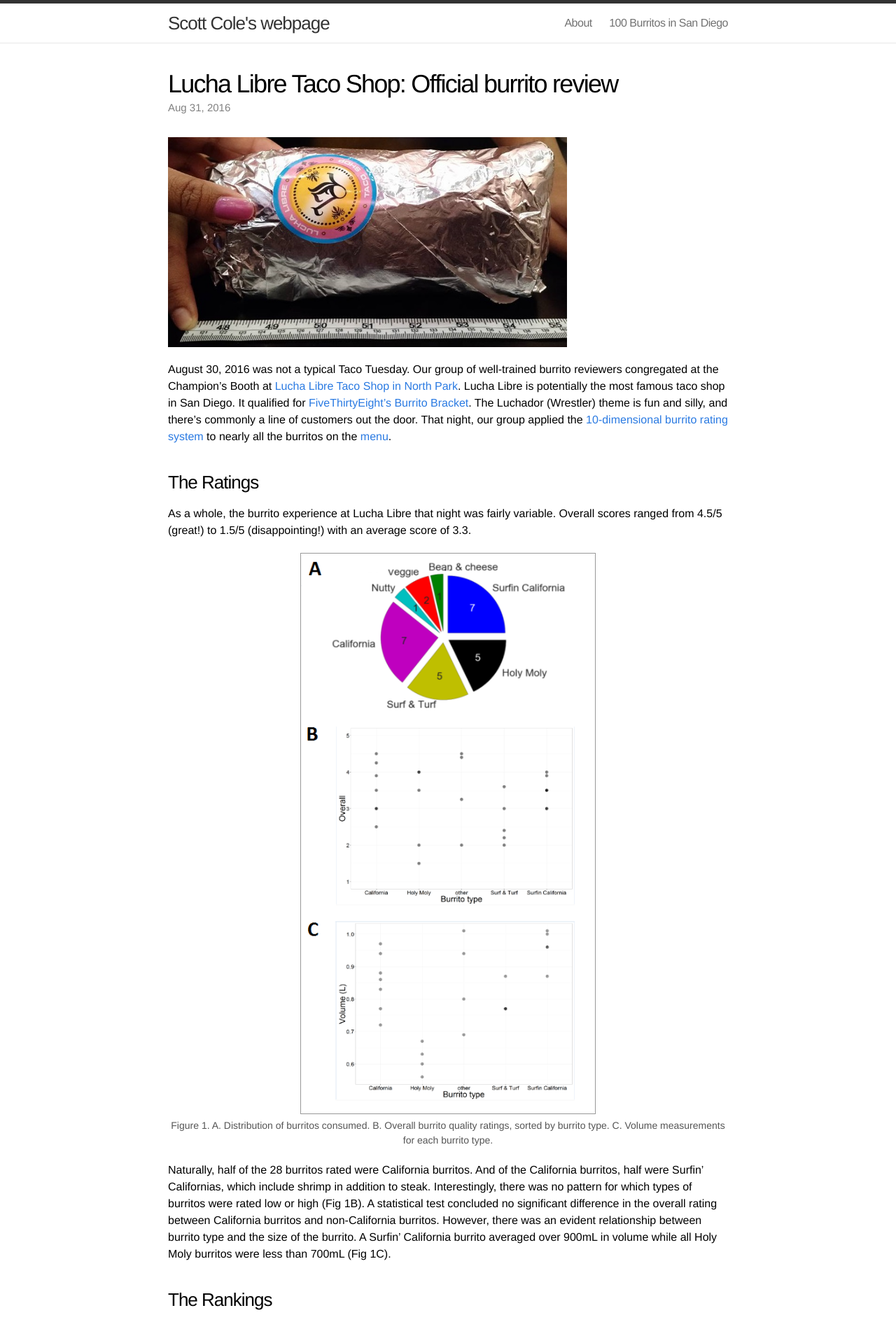
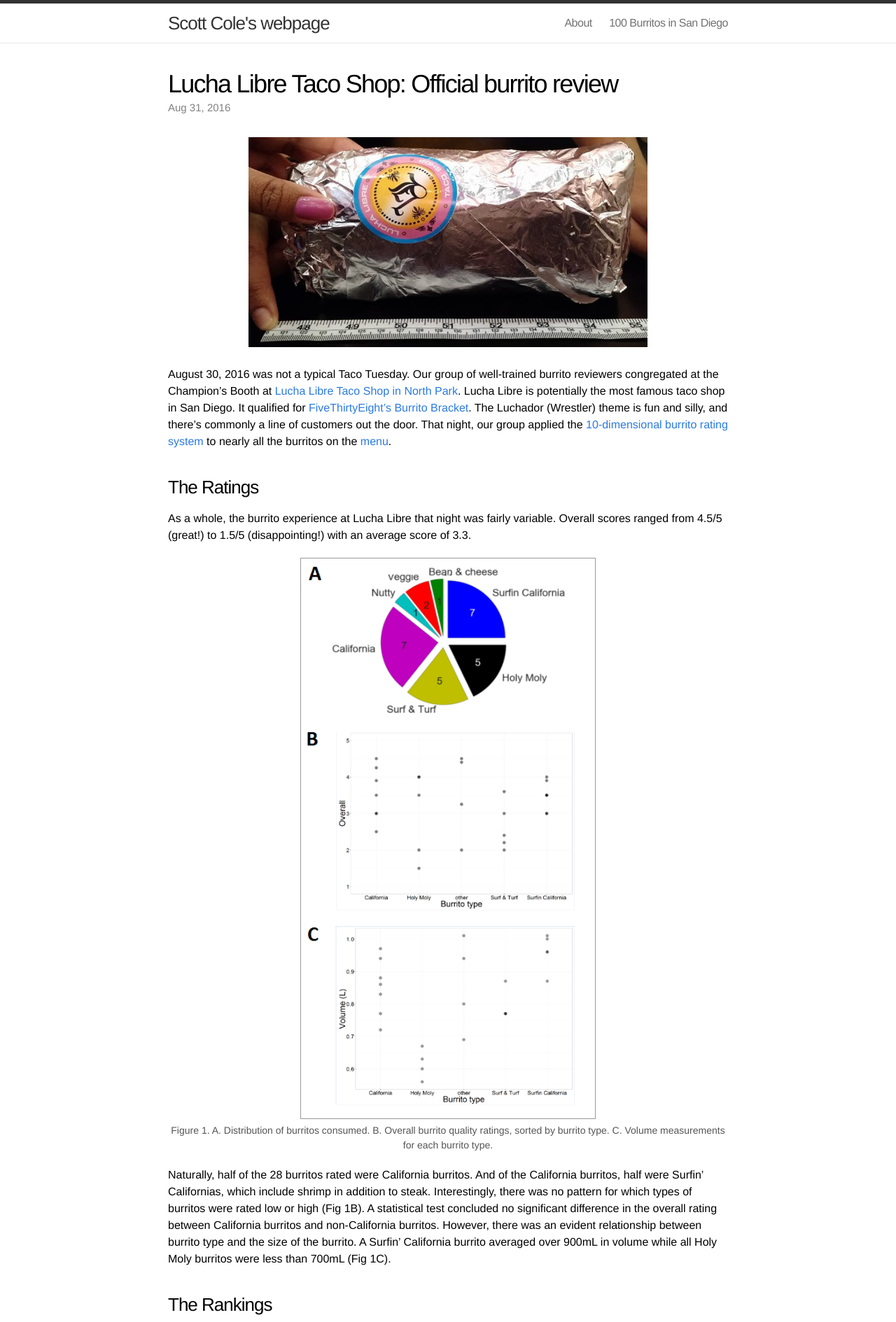
Before and after one commit to srcole/srcole.github.io, a Jekyll site: the page built from _posts/2016-08-31-luchalibre.markdown, in a window 1280 px wide. Shown: the top 1889 px of the page at 70% size. Built offline with Jekyll 4.4.1, drawn with Linux system fonts in a browser that asks for light colours; comment, search, counter and statistics services are not loaded.

Commit message:
ll update

```diff
--- a/_posts/2016-08-31-luchalibre.markdown
+++ b/_posts/2016-08-31-luchalibre.markdown
@@ -7,7 +7,7 @@
 mathjax: true
 ---
 
-<img src="/assets/burrito/luchalibresize.png" height="300" align="middle">
+<center><img src="/assets/burrito/luchalibresize.png" height="300"></center>
 
 August 30, 2016 was not a typical Taco Tuesday. Our group of well-trained burrito reviewers congregated at the Champion's
 Booth at [Lucha Libre Taco Shop in North Park](http://www.tacosmackdown.com/). Lucha Libre is potentially the most famous taco shop
```
